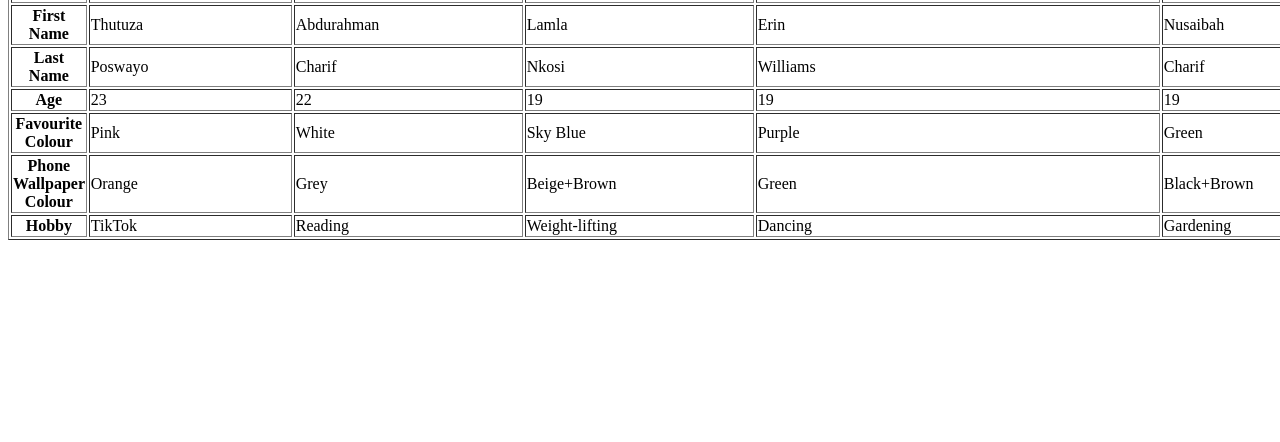
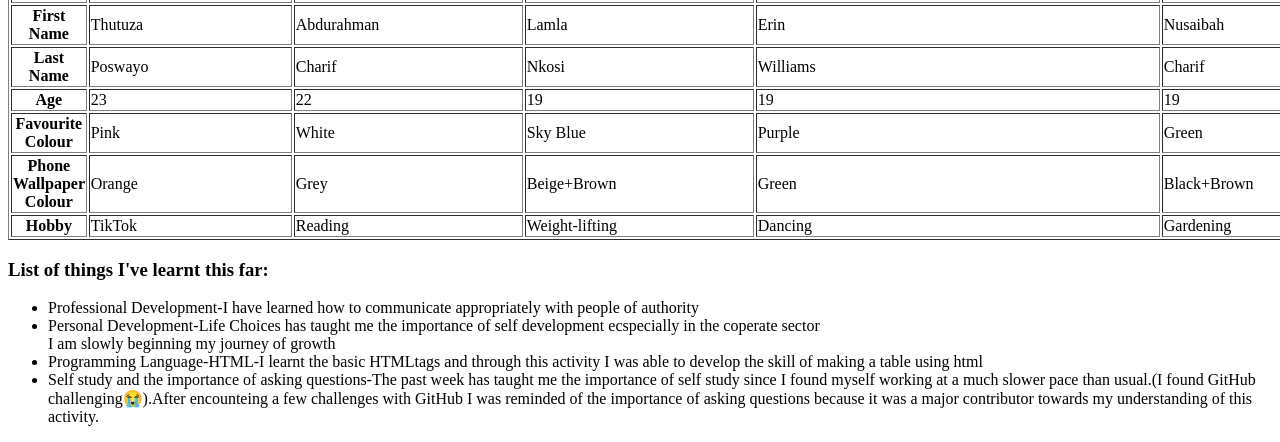
Before and after one commit to Nusaibah01/gitexe, a plain HTML site: page index.html in a window 1280 px wide. Shown: the part 682-1124 px from the top of the page. Before the commit the page ends 930 px from the top, so only its background shows below. Drawn offline with Linux system fonts and the light colour scheme.

Commit message:
unordered list

```diff
--- a/index.html
+++ b/index.html
@@ -75,6 +75,16 @@
         <td>Gardening</td>
         </tr>
         </table>
+        <h3>List of things I've learnt this far:</h3>
 
+<ul>
+    <li>Professional Development-I have learned how to communicate appropriately with people of authority</li>
+    <li>Personal Development-Life Choices has taught me the importance of self development ecspecially in the coperate sector <br>
+        I am slowly beginning my journey of growth</li>
+    <li>Programming Language-HTML-I learnt the basic HTMLtags and through this activity I was able to develop the skill of making a table using html</li>
+    <li>Self study and the importance of asking questions-The past week has taught me the importance of self
+        study since I found myself working at a much slower pace than usual.(I found GitHub challenging😭).After encounteing a few challenges with GitHub
+        I was reminded of the importance of asking questions because it was a major contributor towards my understanding of this activity.  </li>
+    </ul>
 </body>
 </html>
```
